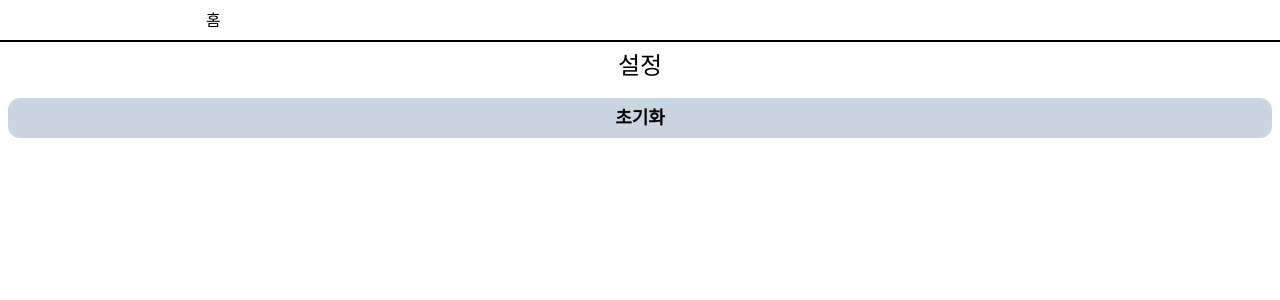
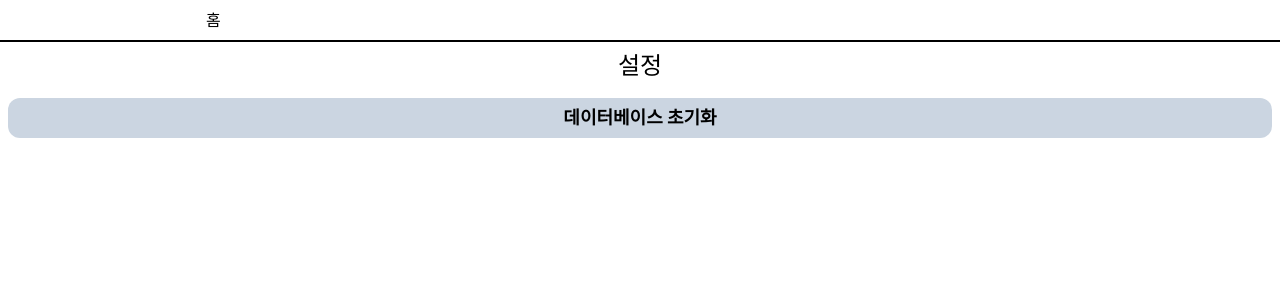
Before and after one commit to chichoon/jlptchoi, a Next.js app: page /settings in a window 1280 px wide. Shown: the top 300 px of the page. Built offline with nearby package versions, Linux system fonts and the light colour scheme.

Commit message:
style: :lipstick: 버튼 스타일 수정

```diff
--- a/src/components/Button/index.tsx
+++ b/src/components/Button/index.tsx
@@ -3,13 +3,13 @@ import cn from "classnames";
 import { ButtonHTMLAttributes } from "react";
 
 interface Props extends ButtonHTMLAttributes<HTMLButtonElement> {
-  type: "button" | "submit";
+  type?: "button" | "submit";
   colorType?: "primary" | "secondary";
   text: string;
 }
 
 export const Button = ({
-  type,
+  type = "button",
   colorType = "primary",
   text,
   ...props
@@ -18,11 +18,15 @@ export const Button = ({
     <button
       type={type}
       className={twMerge(
-        cn("text-lg h-10 rounded-xl transition-all active:scale-95 font-bold", {
-          "bg-slate-500 hover:bg-slate-600 text-white": colorType === "primary",
-          "bg-slate-300 hover:bg-slate-400 text-black":
-            colorType === "secondary",
-        })
+        cn(
+          "text-lg px-4 h-10 rounded-xl transition-all active:scale-95 font-bold",
+          {
+            "bg-slate-500 hover:bg-slate-600 text-white":
+              colorType === "primary",
+            "bg-slate-300 hover:bg-slate-400 text-black":
+              colorType === "secondary",
+          }
+        )
       )}
       {...props}>
       {text}
--- a/src/components/SettingsSection/index.tsx
+++ b/src/components/SettingsSection/index.tsx
@@ -25,9 +25,8 @@ export const SettingsSection = () => {
     <div className="w-full flex flex-col p-2">
       <h1 className="text-2xl w-full text-center mb-4">설정</h1>
       <Button
-        type="button"
         colorType="secondary"
-        text="초기화"
+        text="데이터베이스 초기화"
         onClick={handleReset}
       />
       {isModalOpen && (
```
